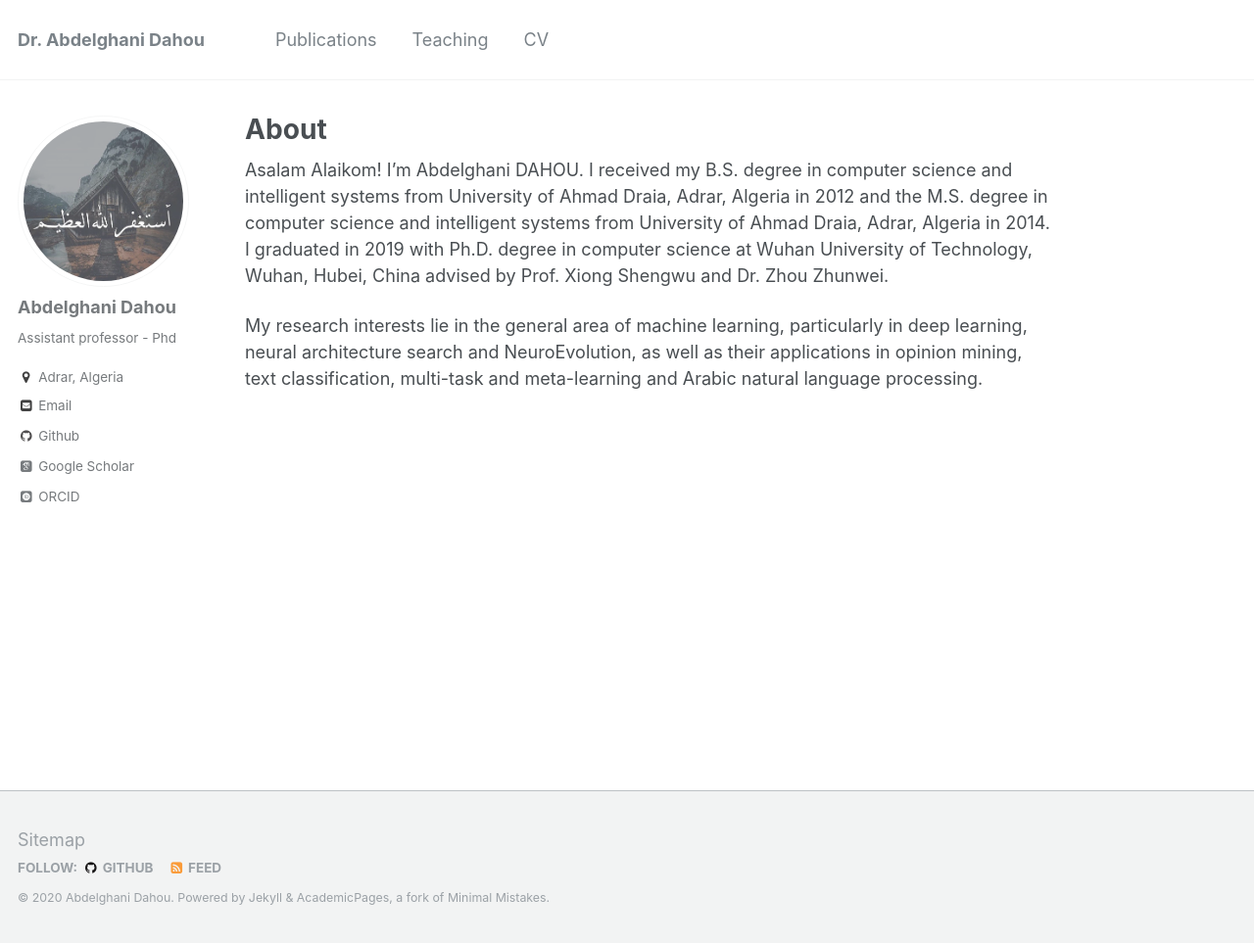
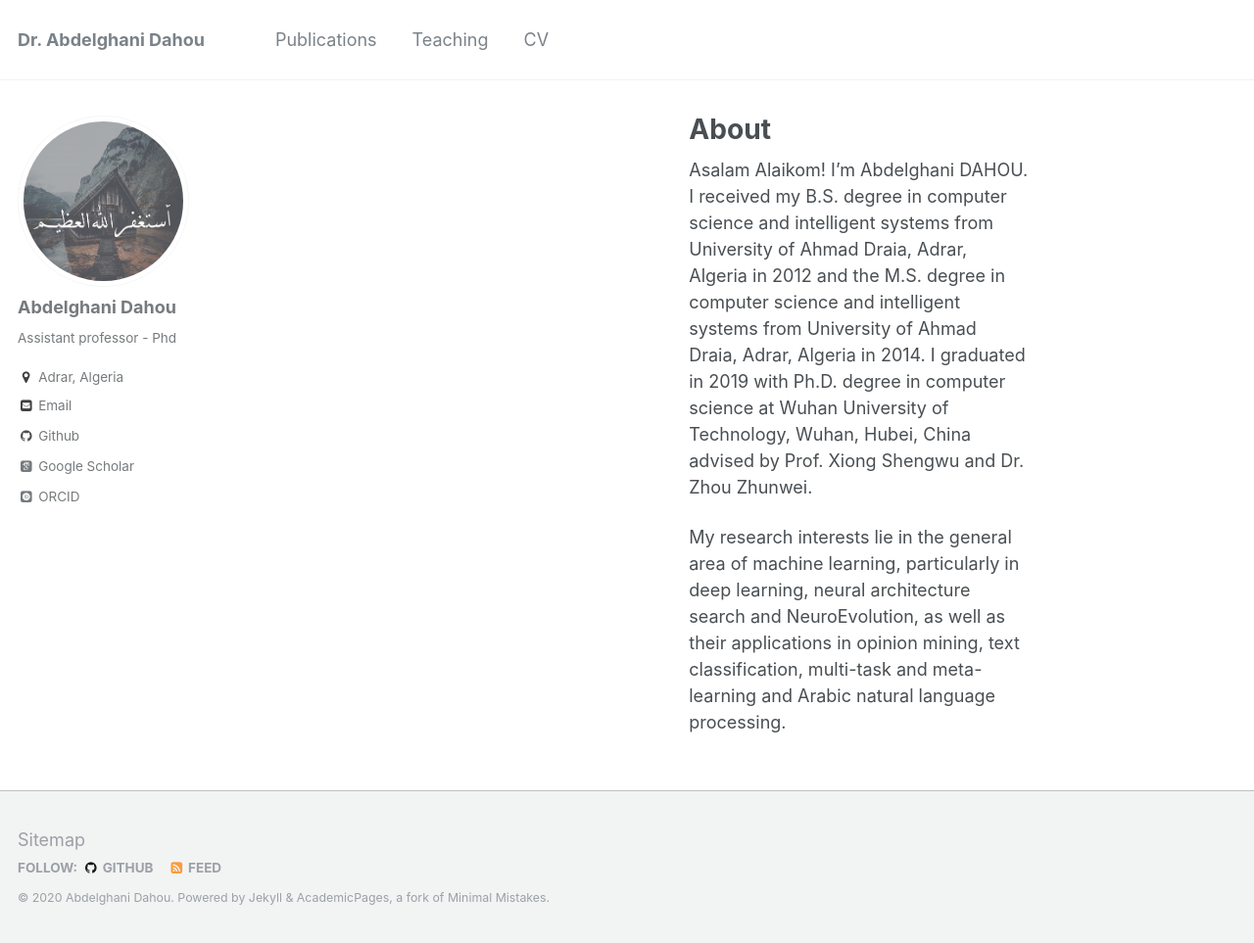
Before and after one commit to dr-dahou-adrar/dr-dahou-adrar.github.io, a Jekyll site: the page built from _pages/about.md, in a window 1280 px wide and 963 px high. Shown: the whole window at 98% size. Built offline with Jekyll 4.4.1, drawn with Linux system fonts in a browser that asks for light colours; some web fonts are replaced.

Commit message:
page scss

```diff
--- a/_sass/_page.scss
+++ b/_sass/_page.scss
@@ -18,11 +18,9 @@
 
 .page {
   @include breakpoint($large) {
-    float: right;
-    width: span(8 of 12);
-    margin-right: span(2 of 12);
-    padding-left: gutter(0.5 of 12);
-    padding-right: gutter(2 of 12);
+    @include span(6 of 12 last);
+    @include prefix(0.5 of 12);
+    @include suffix(2 of 12);
   }
 
   .page__inner-wrap {
```
